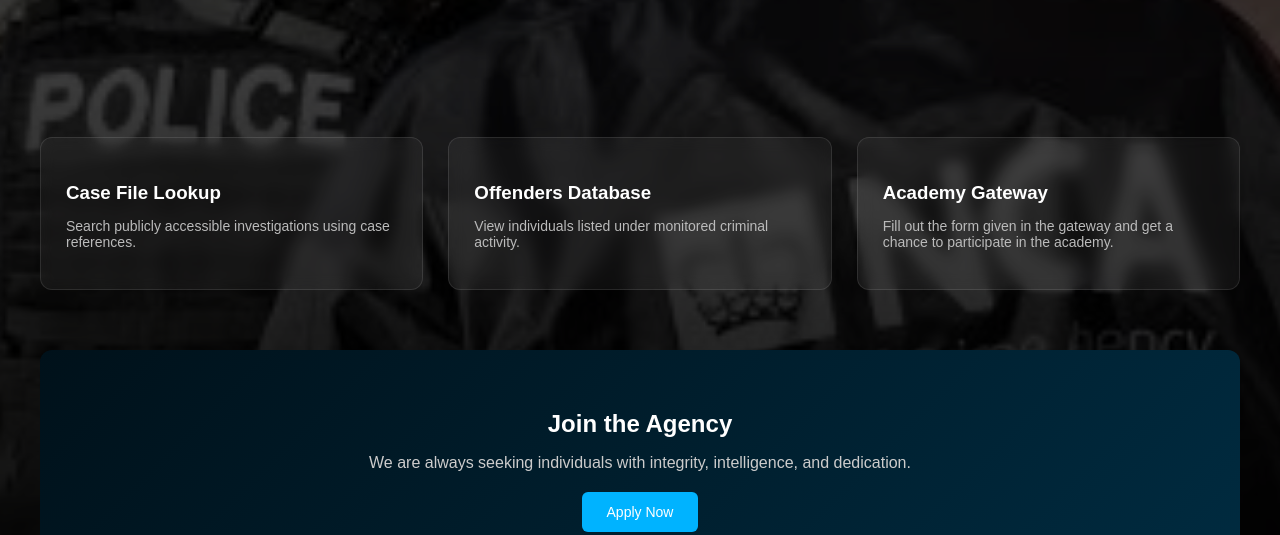
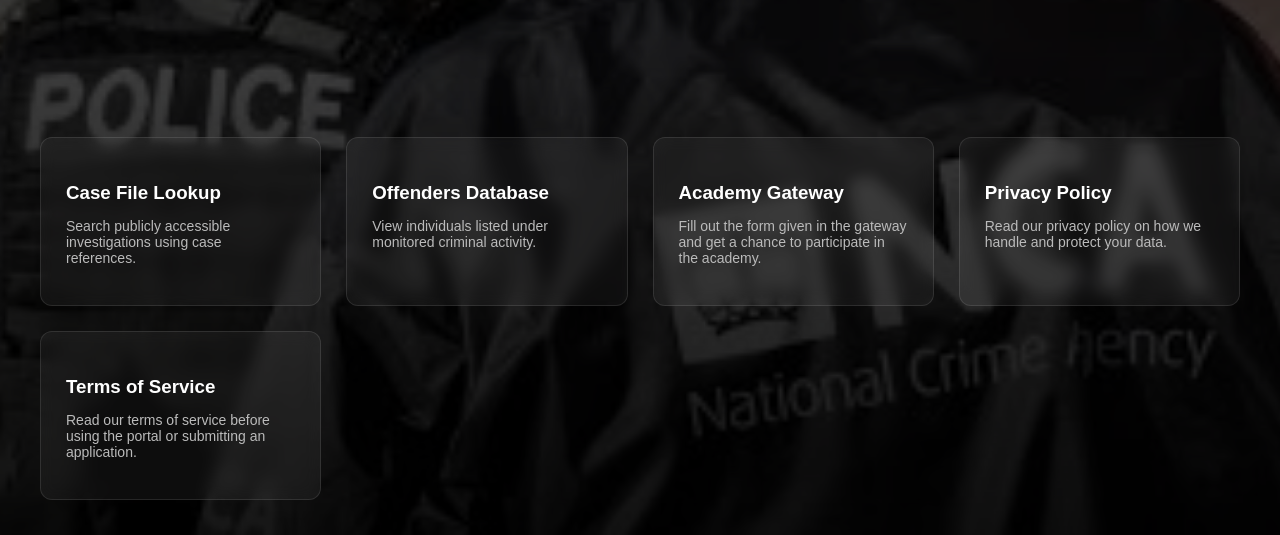
Before and after one commit to rggrpnca/nca-rggrp, a website: page index.html in a window 1280 px wide. Shown: the part 265-800 px from the top of the page. Drawn offline with Linux system fonts and the light colour scheme.

Commit message:
Update index.html

```diff
--- a/index.html
+++ b/index.html
@@ -259,6 +259,16 @@
                 <p>Fill out the form given in the gateway and get a chance to participate in the academy.</p>
             </div>
 
+            <div class="card" onclick="location.href='privacy.html'">
+                <h3>Privacy Policy</h3>
+                <p>Read our privacy policy on how we handle and protect your data.</p>
+            </div>
+
+            <div class="card" onclick="location.href='tos.html'">
+                <h3>Terms of Service</h3>
+                <p>Read our terms of service before using the portal or submitting an application.</p>
+            </div>
+
         </div>
 
         <!-- RECRUITMENT -->
```
